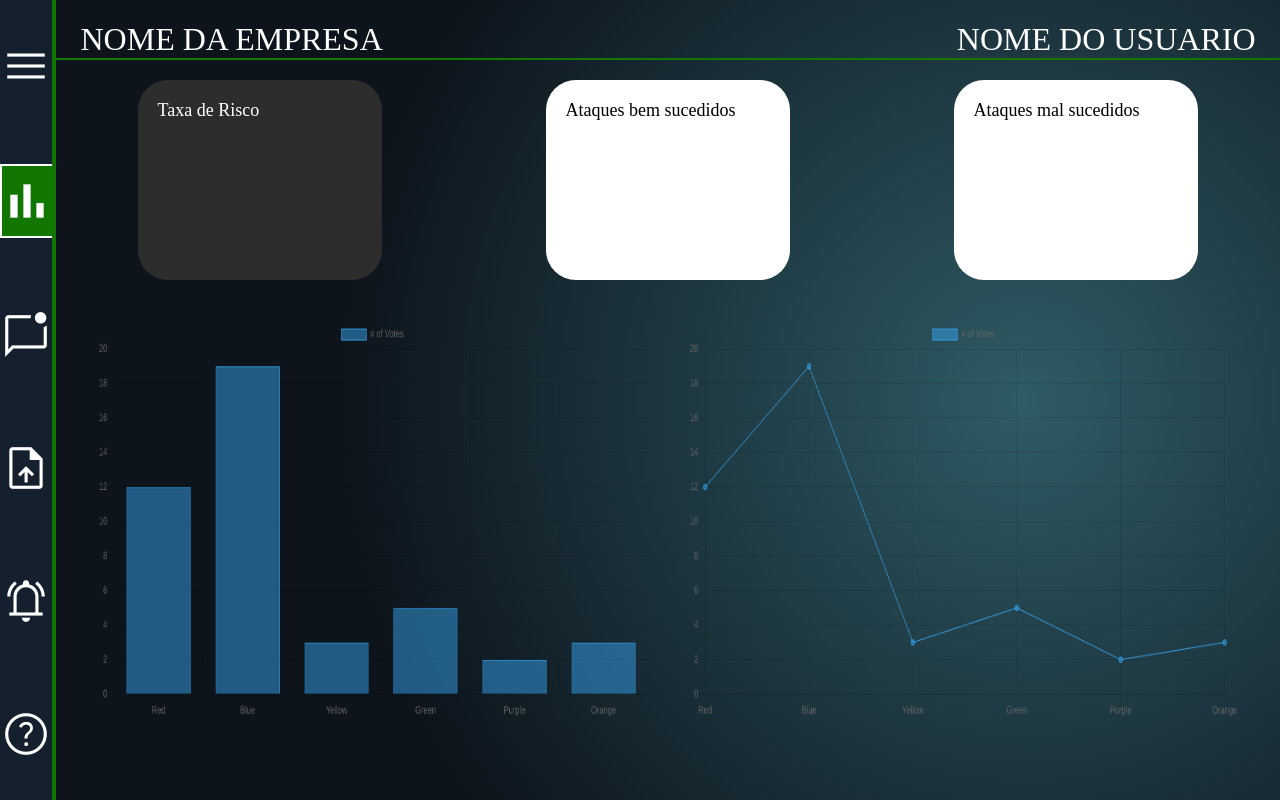
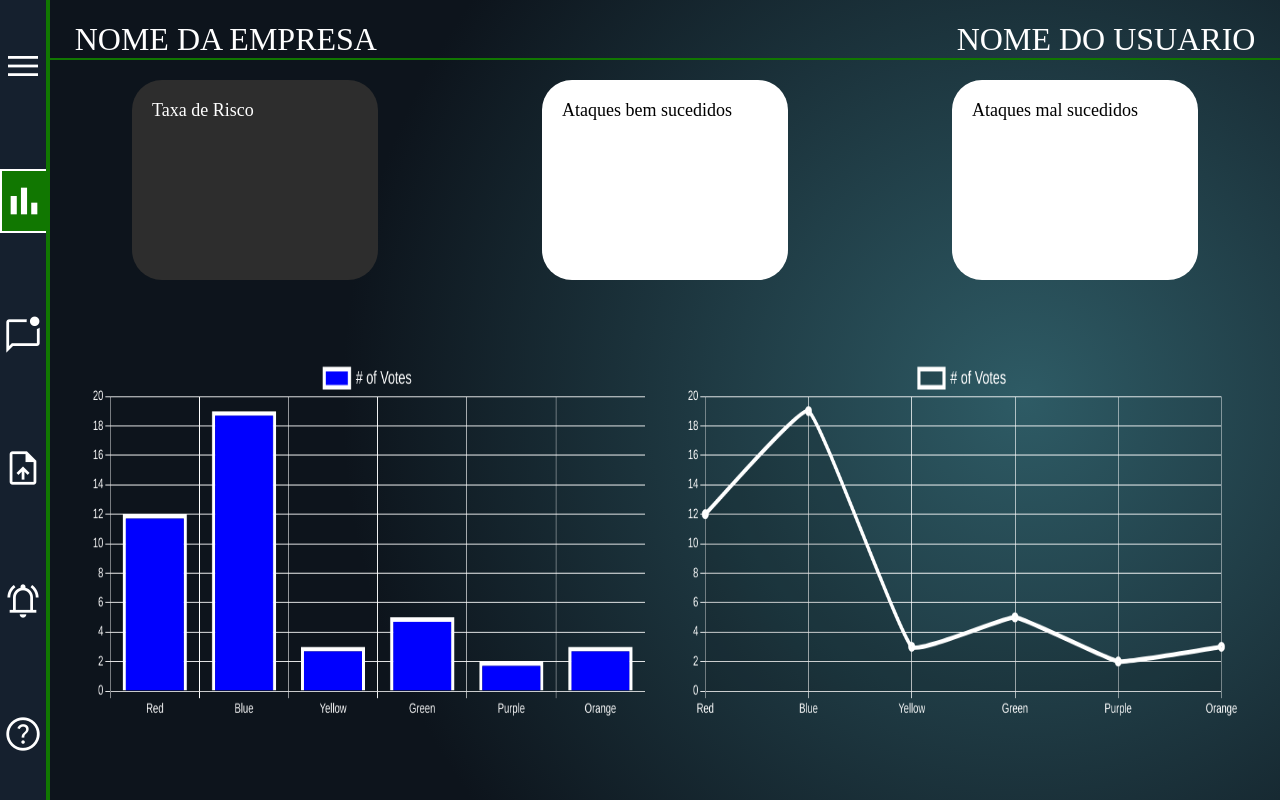
Before and after one commit to TechGuard-Solutions/site-institucional, a website: page public/dashboard.html in a window 1280 px wide. Drawn offline with nearby package versions, Linux system fonts and the light colour scheme; a web font is replaced by a local one.

Commit message:
dashboard finalizada

```diff
--- a/public/css/dashboard.css
+++ b/public/css/dashboard.css
@@ -37,7 +37,7 @@
 
 .menu-lateral>span {
     color: white;
-    font-size: 50px;
+    font-size: 40px;
     cursor: pointer;
 }
 
--- a/public/dashboard.html
+++ b/public/dashboard.html
@@ -77,7 +77,7 @@
         var fundoInfos = document.querySelector('.fundo-infos');
         var isOpen = menuLateral.style.width === '450px';
         menuLateral.style.width = isOpen ? '5vw' : '450px';
-        menuLateral.style.position = isOpen ? 'relative' : 'absolute'; // Ensure the menu stays on top
+        menuLateral.style.position = isOpen ? 'relative' : 'absolute';
         fundoInfos.style.filter = isOpen ? 'none' : 'blur(5px)';
         fundoInfos.style.zIndex = isOpen ? '0' : '-100';
         fundoInfos.style.marginLeft = isOpen ? '0px' : '5vw';
@@ -179,15 +179,57 @@
             datasets: [{
                 label: '# of Votes',
                 data: [12, 19, 3, 5, 2, 3],
-                borderWidth: 1
+                borderWidth: 1,
+                fill: true,
+                borderColor: 'white',
+                backgroundColor: 'blue',
+                borderWidth: 5,
+                tension: 0.1,
             }]
         },
         options: {
             scales: {
                 y: {
-                    beginAtZero: true
+                    beginAtZero: true,
+                    ticks: {
+                        color: '#FFF',
+                        font: {
+                            size: 15
+                        }
+                    },
+                    grid: {
+                        color: '#FFF'
+                    }
+                },
+                x: {
+                    ticks: {
+                        color: '#FFF',
+                        font: {
+                            size: 15
+                        }
+                    },
+                    grid: {
+                        color: '#FFF'
+                    }
                 }
-            }
+            },
+            plugins: {
+                title: {
+                    display: true,
+                    font: {
+                        size: 20
+                    },
+                    color: '#FFF',
+                },
+                legend: {
+                    labels: {
+                        color: '#ffffff',
+                        font: {
+                            size: 20
+                        }
+                    }
+                }
+            },
         }
 
 
@@ -202,15 +244,56 @@
             datasets: [{
                 label: '# of Votes',
                 data: [12, 19, 3, 5, 2, 3],
-                borderWidth: 1
+                borderWidth: 1,
+                fill: true,
+                borderColor: 'white',
+                borderWidth: 5,
+                tension: 0.1,
             }]
         },
         options: {
             scales: {
                 y: {
-                    beginAtZero: true
+                    beginAtZero: true,
+                    ticks: {
+                        color: '#FFF',
+                        font: {
+                            size: 15
+                        }
+                    },
+                    grid: {
+                        color: '#FFF'
+                    }
+                },
+                x: {
+                    ticks: {
+                        color: '#FFF',
+                        font: {
+                            size: 15
+                        }
+                    },
+                    grid: {
+                        color: '#FFF'
+                    }
                 }
-            }
+            },
+            plugins: {
+                title: {
+                    display: true,
+                    font: {
+                        size: 20
+                    },
+                    color: '#FFF',
+                },
+                legend: {
+                    labels: {
+                        color: '#ffffff',
+                        font: {
+                            size: 20
+                        }
+                    }
+                }
+            },
         }
     });
 </script>
--- a/public/js/login.js
+++ b/public/js/login.js
@@ -26,6 +26,9 @@
                             sessionStorage.emailUsuario = json.emailUsuario;
                             sessionStorage.fkEmpresa = json.fkEmpresa;
                             alert("Usuário autenticado!");
+                            setTimeout(() => {
+                                window.location.href = "../dashboard.html";
+                            }, 1000);
                     });
                 } else {
                     throw "Houve um erro ao tentar realizar a autenticação!";
```
Also changed, not shown: public/cadastro.html (+1 -1 lines).
